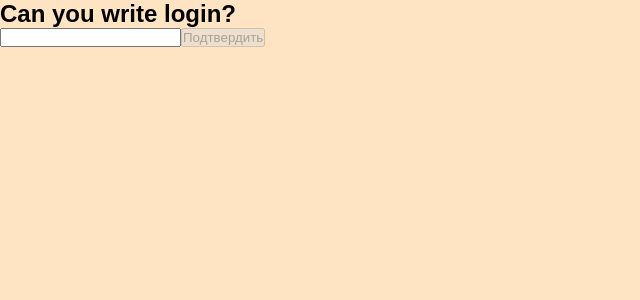
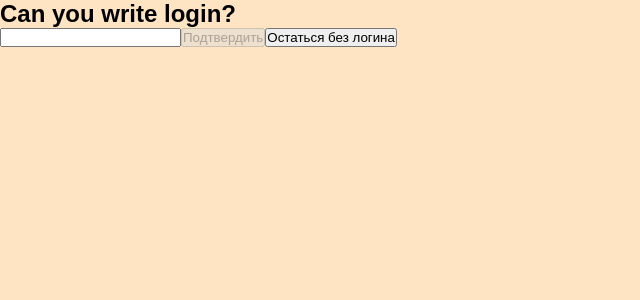
Before and after one commit to CkutlsGit/medmark--vue, a Vue app in the folder medmark/: page / in a window 1280 px wide. Shown: the top 300 px of the page, without its empty margins (0-640 px from the left). Built offline with nearby package versions, Linux system fonts and the light colour scheme.

Commit message:
feat: add button for anonim login and logic for her

```diff
--- a/medmark/src/components/LoginInput.vue
+++ b/medmark/src/components/LoginInput.vue
@@ -13,6 +13,13 @@
         >
             Подтвердить
         </button>
+        <button
+            type="button"
+            :disabled="login !== ''"
+            @click="1"
+        >
+            Остаться без логина
+        </button>
     </section>
 </template>
 
@@ -22,7 +29,6 @@ export default {
     data() {
         return {
             login: '',
-            correctLogin: false
         }
     },
     methods: {
@@ -30,8 +36,8 @@ export default {
             this.$emit('confirmed',this.login)
         },
         checkValidationLogin() {
-            return this.login === ''
-        }
+            return this.login === '';
+        },
     }
 }
 </script>
```
